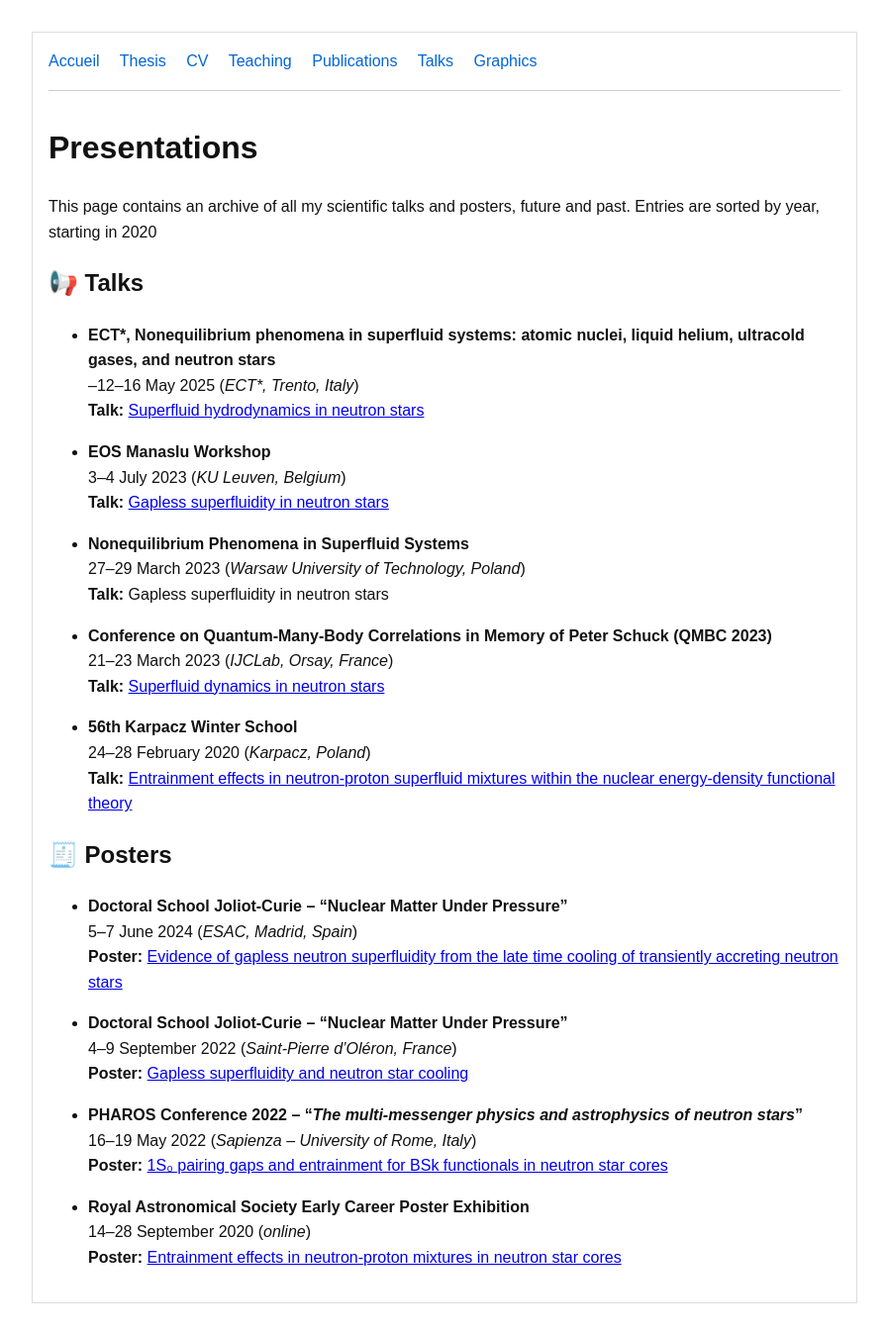
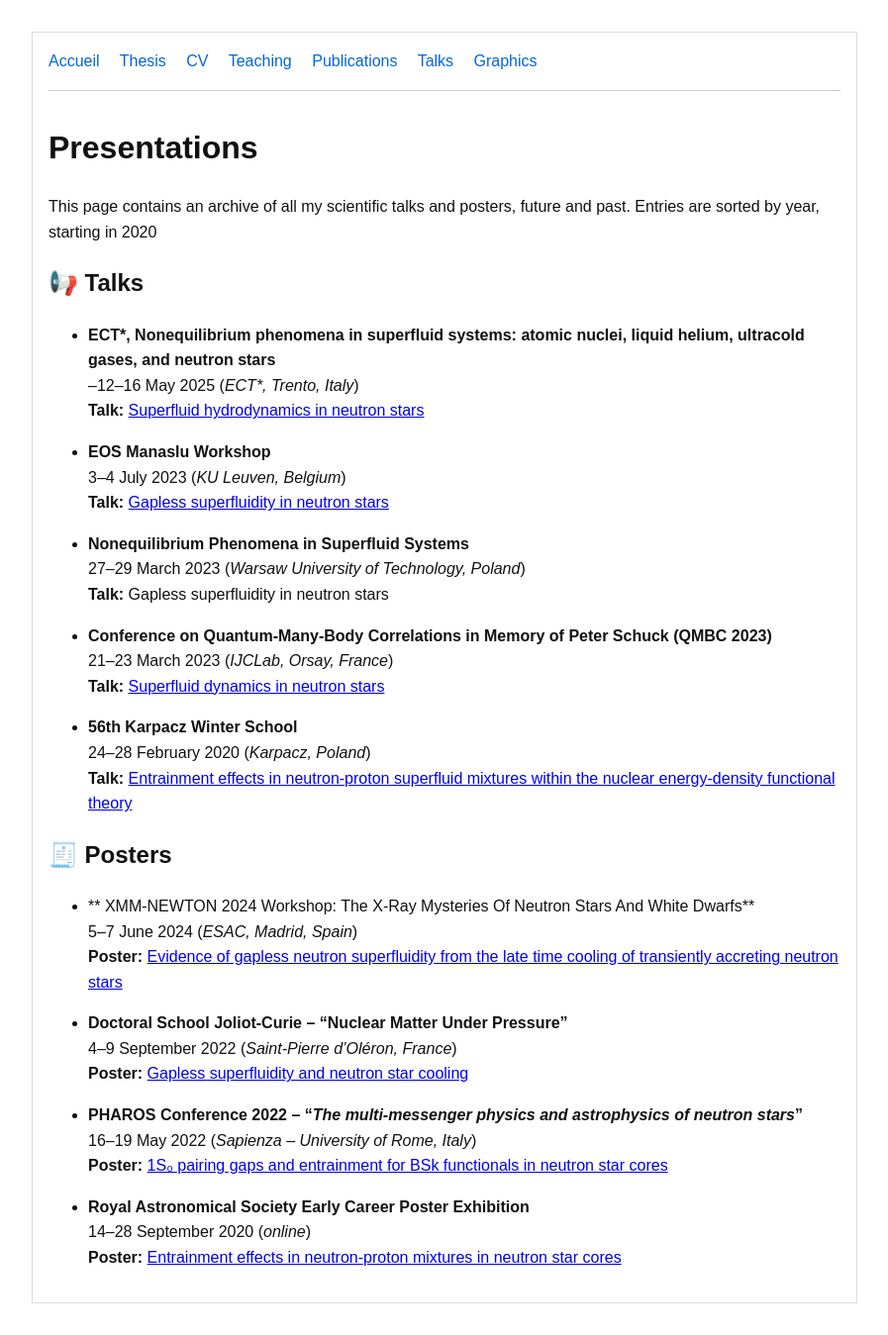
Before and after one commit to V-allard/V-allard.github.io, a Jekyll site: the page built from talks.md, in a window 1280 px wide. Shown: the whole page at 99% size, without its empty margins (191-1088 px from the left). Built offline with Jekyll 4.4.1, drawn with Linux system fonts in a browser that asks for light colours.

Commit message:
Update talks.md

```diff
--- a/talks.md
+++ b/talks.md
@@ -31,13 +31,13 @@ This page contains an archive of all my scientific talks and posters, future and
 
 ## 🧾 Posters
 
-- **Doctoral School Joliot-Curie – “Nuclear Matter Under Pressure”**
+- ** XMM-NEWTON 2024 Workshop: The X-Ray Mysteries Of Neutron Stars And White Dwarfs**
   5–7 June 2024 (*ESAC, Madrid, Spain*)
-  **Poster:** [Evidence of gapless neutron superfluidity from the late time cooling of transiently accreting neutron stars](https://www.cosmos.esa.int/web/xmm-newton/2024-workshop)
+  **Poster:** [Evidence of gapless neutron superfluidity from the late time cooling of transiently accreting neutron stars](/assets/Poster_XMM_Newton_2024.pdf)
 
 - **Doctoral School Joliot-Curie – “Nuclear Matter Under Pressure”**
   4–9 September 2022 (*Saint-Pierre d’Oléron, France*)
-  **Poster:** [Gapless superfluidity and neutron star cooling](https://ejc2022.sciencesconf.org)
+  **Poster:** [Gapless superfluidity and neutron star cooling](/assets/Poster_EJC_2022.pdf)
 
 - **PHAROS Conference 2022 – “*The multi-messenger physics and astrophysics of neutron stars*”**
   16–19 May 2022 (*Sapienza – University of Rome, Italy*)
```
